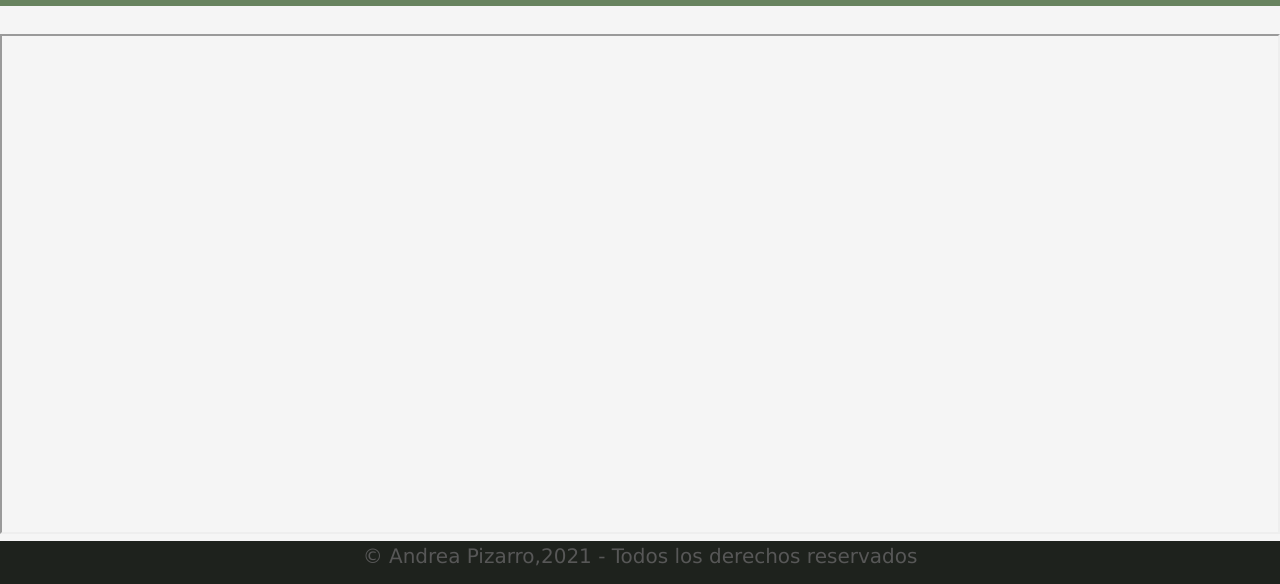
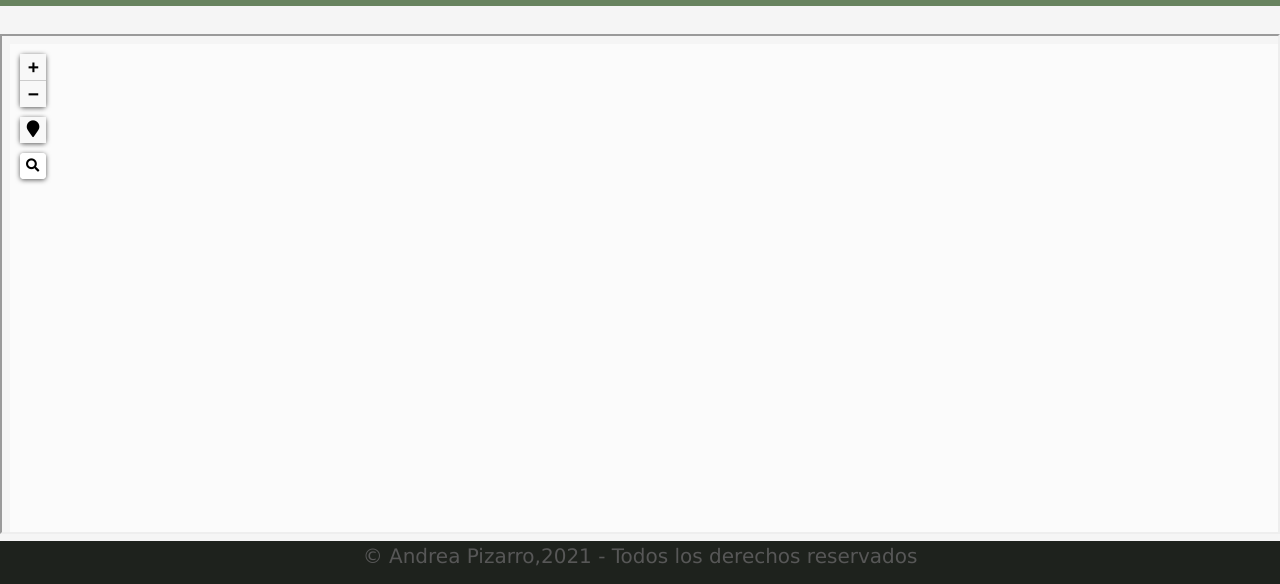
Before and after one commit to Andrea1508/backup, a plain HTML site: page itinerario.html in a window 1280 px wide. Shown: the part 62-646 px from the top of the page. Drawn offline with nearby package versions, Linux system fonts and the light colour scheme; grey boxes are pictures that could not be loaded.

Commit message:
Update itinerario.html

```diff
--- a/itinerario.html
+++ b/itinerario.html
@@ -57,7 +57,7 @@
 
           <iframe
           style=" width: 100%; height: 500px;"
-            src= file:///C:/Users/andre/Desktop/3%20curso/2Q/Herramientas%20Web/backup/maparuta/ruta.html#15/41.1210/1.2565>
+            src= maparuta/ruta.html>
           </iframe>
     <footer>
     <div class="social col-12 d-flex justify-content-center container caja-footer">
```
